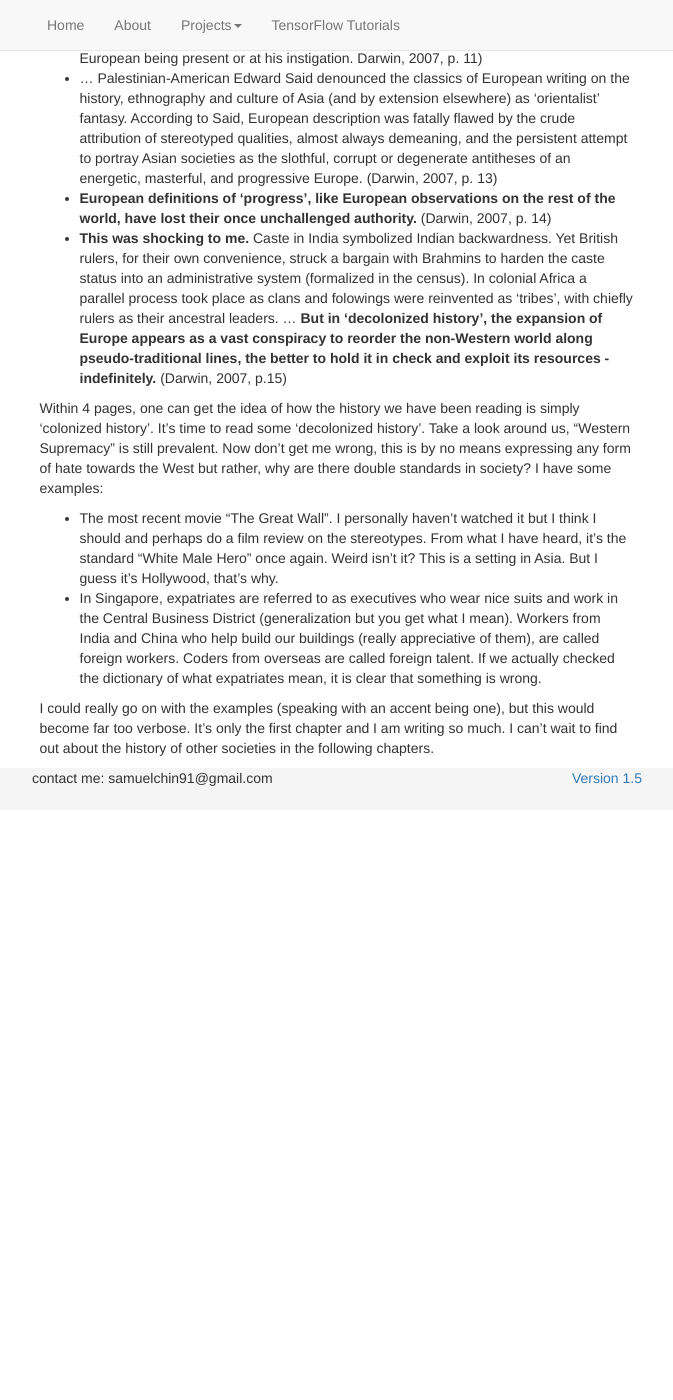
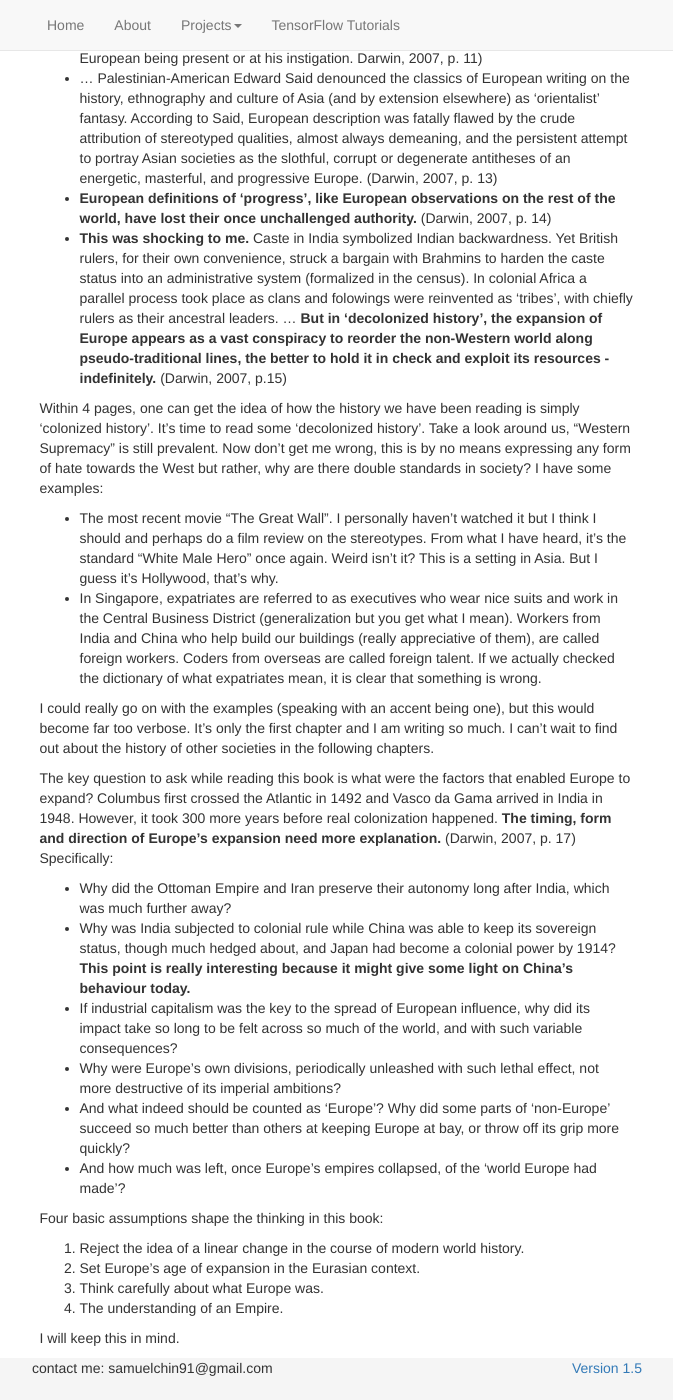
Before and after one commit to sspeng/jkschin.github.io, a Jekyll site: the page built from _posts/2017-01-03-After-Tamerlane.md, in a window 1280 px wide and 1400 px high, scrolled down 617 px. Shown: the whole window, without its empty margins (303-976 px from the left). Built offline with Jekyll 4.4.1, drawn with Linux system fonts in a browser that asks for light colours; nearby versions of some CDN libraries; before the commit the page ends 1427 px from its top, so only the background shows below that.

Commit message:
after tamerlane update

```diff
--- a/_posts/2017-01-03-After-Tamerlane.md
+++ b/_posts/2017-01-03-After-Tamerlane.md
@@ -23,3 +23,21 @@ Within 4 pages, one can get the idea of how the history we have been reading is
 - In Singapore, expatriates are referred to as executives who wear nice suits and work in the Central Business District (generalization but you get what I mean). Workers from India and China who help build our buildings (really appreciative of them), are called foreign workers. Coders from overseas are called foreign talent. If we actually checked the dictionary of what expatriates mean, it is clear that something is wrong.
 
 I could really go on with the examples (speaking with an accent being one), but this would become far too verbose. It's only the first chapter and I am writing so much. I can't wait to find out about the history of other societies in the following chapters.
+
+The key question to ask while reading this book is what were the factors that enabled Europe to expand? Columbus first crossed the Atlantic in 1492 and Vasco da Gama arrived in India in 1948. However, it took 300 more years before real colonization happened. **The timing, form and direction of Europe's expansion need more explanation.** (Darwin, 2007, p. 17) Specifically:
+
+- Why did the Ottoman Empire and Iran preserve their autonomy long after India, which was much further away?
+- Why was India subjected to colonial rule while China was able to keep its sovereign status, though much hedged about, and Japan had become a colonial power by 1914? **This point is really interesting because it might give some light on China's behaviour today.**
+- If industrial capitalism was the key to the spread of European influence, why did its impact take so long to be felt across so much of the world, and with such variable consequences?
+- Why were Europe's own divisions, periodically unleashed with such lethal effect, not more destructive of its imperial ambitions?
+- And what indeed should be counted as 'Europe'? Why did some parts of 'non-Europe' succeed so much better than others at keeping Europe at bay, or throw off its grip more quickly?
+- And how much was left, once Europe's empires collapsed, of the 'world Europe had made'?
+
+Four basic assumptions shape the thinking in this book:
+
+1. Reject the idea of a linear change in the course of modern world history.
+2. Set Europe's age of expansion in the Eurasian context.
+3. Think carefully about what Europe was.
+4. The understanding of an Empire.
+
+I will keep this in mind.
```
